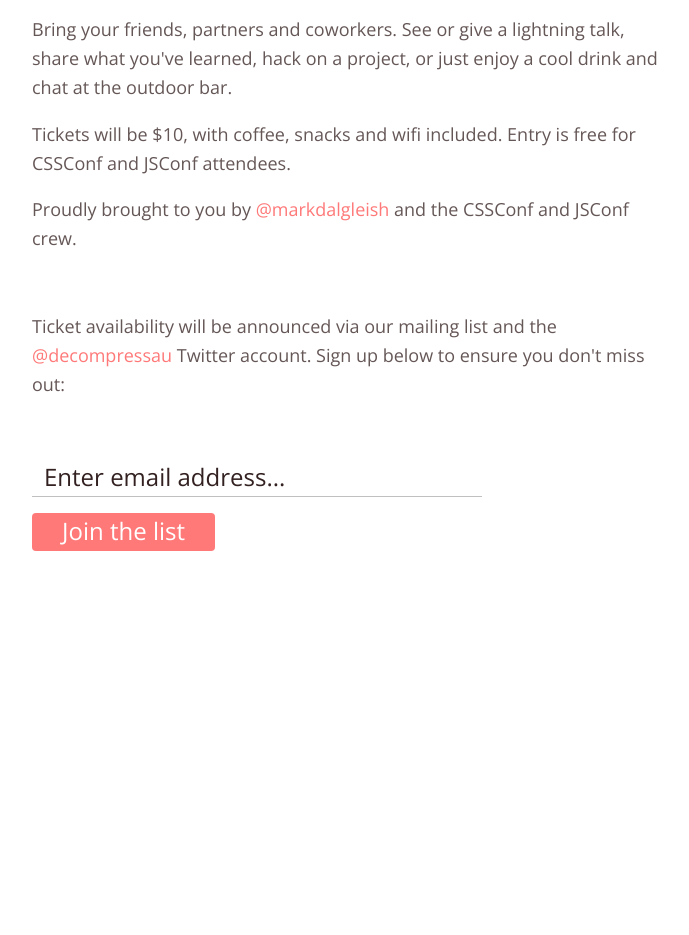
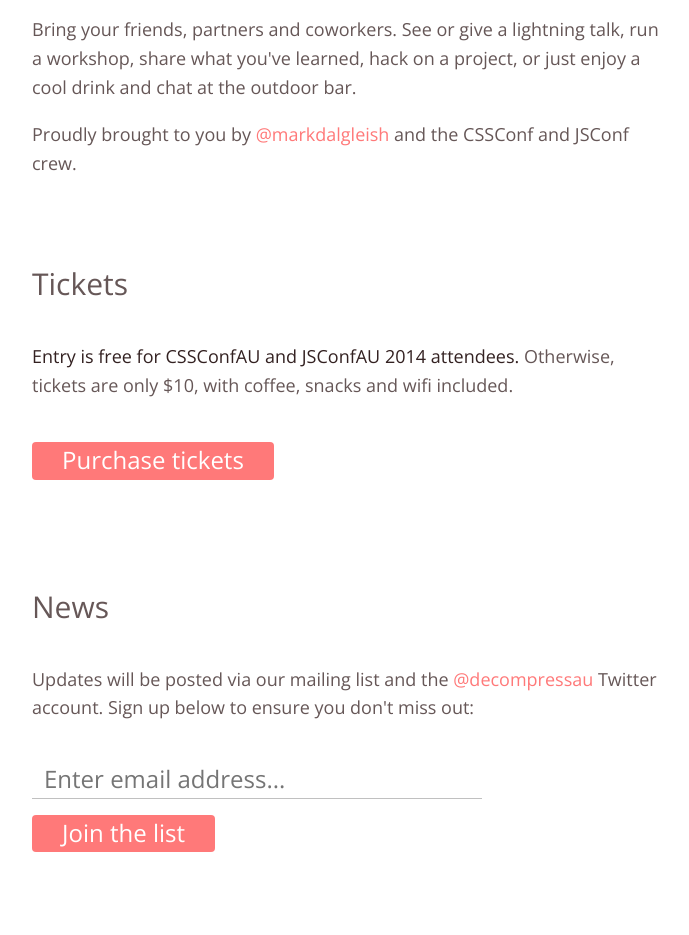
Before and after one commit to decompressau/decompress.com.au, a website: page src/index.jade in a window 1280 px wide. Shown: the part 911-1846 px from the top of the page, without its empty margins (288-977 px from the left). Before the commit the page ends 1662 px from the top, so only its background shows below. Drawn offline with nearby package versions, Linux system fonts and the light colour scheme; files that its build step writes are made by us from their sources.

Commit message:
Add link to buy tickets

```diff
--- a/src/index.jade
+++ b/src/index.jade
@@ -10,7 +10,7 @@
     link(rel='stylesheet', type='text/css', href='styles/styles.css')
   body
     header
-      #wrapper
+      .wrapper
         #logo
           h1
             each letter in 'Decompress'.split('')
@@ -19,26 +19,37 @@
       #forkme
         a(href='https://github.com/decompressau/decompress.com.au') Fork me on GitHub
 
-    #wrapper
+    .wrapper
 
-      h2 Community day for designers and developers.
+      section
 
-      p Join <a href="http://cssconf.com.au">CSSConf</a> &amp; <a href="http://au.jsconf.com">JSConf</a> presenters and attendees on Friday April 11<sup>th</sup> at the beautiful Melbourne University for the community-driven conclusion to an epic week of web events.
+        h2 Community day for designers and developers.
 
-      p Bring your friends, partners and coworkers. See or give a lightning talk, share what you've learned, hack on a project, or just enjoy a cool drink and chat at the outdoor bar.
+        p Join <a href="http://cssconf.com.au">CSSConf</a> &amp; <a href="http://au.jsconf.com">JSConf</a> presenters and attendees on Friday April 11<sup>th</sup> at the beautiful Melbourne University for the community-driven conclusion to an epic week of web events.
 
-      p Tickets will be $10, with coffee, snacks and wifi included. Entry is free for CSSConf and JSConf attendees.
+        p Bring your friends, partners and coworkers. See or give a lightning talk, run a workshop, share what you've learned, hack on a project, or just enjoy a cool drink and chat at the outdoor bar.
 
-      p Proudly brought to you by <a href="http://twitter.com/markdalgleish">@markdalgleish</a> and the CSSConf and JSConf crew.
+        p Proudly brought to you by <a href="http://twitter.com/markdalgleish">@markdalgleish</a> and the CSSConf and JSConf crew.
 
-      br
-      br
+      section
 
-      p Ticket availability will be announced via our mailing list and the <a href='http://twitter.com/decompressau'>@decompressau</a> Twitter account. Sign up below to ensure you don't miss out:
+        h3 Tickets
 
-      form(action='http://jsconfau.createsend.com/t/j/s/obhjr/', method='post')
-        input(name='cm-obhjr-obhjr', type='email', placeholder='Enter email address...', required)
-        button(type='submit') Join the list
+        p <strong>Entry is free for CSSConfAU and JSConfAU 2014 attendees.</strong> Otherwise, tickets are only $10, with coffee, snacks and wifi included.
+
+        .form
+          a.button(href="https://ti.to/cssconf-au/decompress") Purchase tickets
+
+      section
+
+        h3 News
+
+        p Updates will be posted via our mailing list and the <a href='http://twitter.com/decompressau'>@decompressau</a> Twitter account. Sign up below to ensure you don't miss out:
+
+        form.form.form--signup(action='http://jsconfau.createsend.com/t/j/s/obhjr/', method='post')
+          input(name='cm-obhjr-obhjr', type='email', placeholder='Enter email address...', required)
+          button(type='submit') Join the list
+
 
     script.
       var _gauges = _gauges || [];
--- a/src/styles/styles.styl
+++ b/src/styles/styles.styl
@@ -15,7 +15,10 @@
   @media screen and (max-width: 480px)
     font-size: 50%
 
-#wrapper
+body
+  padding-bottom: 8rem
+
+.wrapper
   margin: 0 auto
   max-width: 700px
   padding: 0 3rem
@@ -44,6 +47,15 @@
   margin-bottom: 4rem
   @media screen and (max-width: 480px)
     font-size: 3rem
+h3
+  color: $text
+  font-style: normal
+  font-size: 3rem
+  font-weight: 300
+  margin-bottom: 4rem
+  @media screen and (max-width: 480px)
+    font-size: 2.5rem
+    margin-bottom: 3rem
 header
   background: $background
   padding: 7rem 0 4rem
@@ -53,8 +65,6 @@
   @media screen and (max-width: 480px)
     padding: 1rem 0 1.4rem
     margin-bottom: 4rem
-h3
-  color: #777
 #forkme
   background-color: #FFF7F7
   overflow: hidden
@@ -82,40 +92,52 @@
     @media screen and (max-width: 480px)
       font-size: 10px
 p
-  font-size: 1.8em
+  font-size: 1.8rem
   line-height: 160%
+  &:last-child
+    margin-bottom: 0
+strong
+  font-weight: normal
+  color: $shadow
+
 a
   color: $accent
   text-decoration: none
   &:hover
     color: darken($accent, 30%)
 
-form
-  margin: 4rem 0 20rem
+section
+  padding: 0 0 6rem
   @media screen and (max-width: 700px)
-    margin: 2rem 0 8rem
-    text-align: center
-  input, button
-    font-weight: 300
-    font-size: 2.4rem
-    border: none
+    padding: 0 0 5rem
+
+.form
+  margin-bottom: 2rem
+  &--signup
     @media screen and (max-width: 700px)
       text-align: center
-  input
-    border-bottom: 1px solid #c0c0c0
-    padding: 5px 12px
-    margin: 20px 6px 16px 0
-    width: 100%
-    max-width: 450px
-    &::-webkit-input-placeholder
-      color: $shadow
-    &:focus::-webkit-input-placeholder
-      color: #fff
-  button
-    padding: 4px 30px 6px
-    background: $accent
-    color: #FFF
-    border: none
-    border-radius: 4px
-    &:active
-      background: darken($accent, 10%)
+input, button, a.button
+  font-weight: 300
+  font-size: 2.4rem
+  border: none
+  @media screen and (max-width: 700px)
+    text-align: center
+input
+  border-bottom: 1px solid #c0c0c0
+  padding: 5px 12px
+  margin: 20px 6px 16px 0
+  width: 100%
+  max-width: 450px
+  &:focus::-webkit-input-placeholder
+    color: #fff
+button, a.button
+  display: inline-block
+  padding: 4px 30px 6px
+  background: $accent
+  color: #FFF
+  border: none
+  border-radius: 4px
+  &:first-child
+    margin-top: 2.5rem
+  &:active
+    background: darken($accent, 10%)
```
